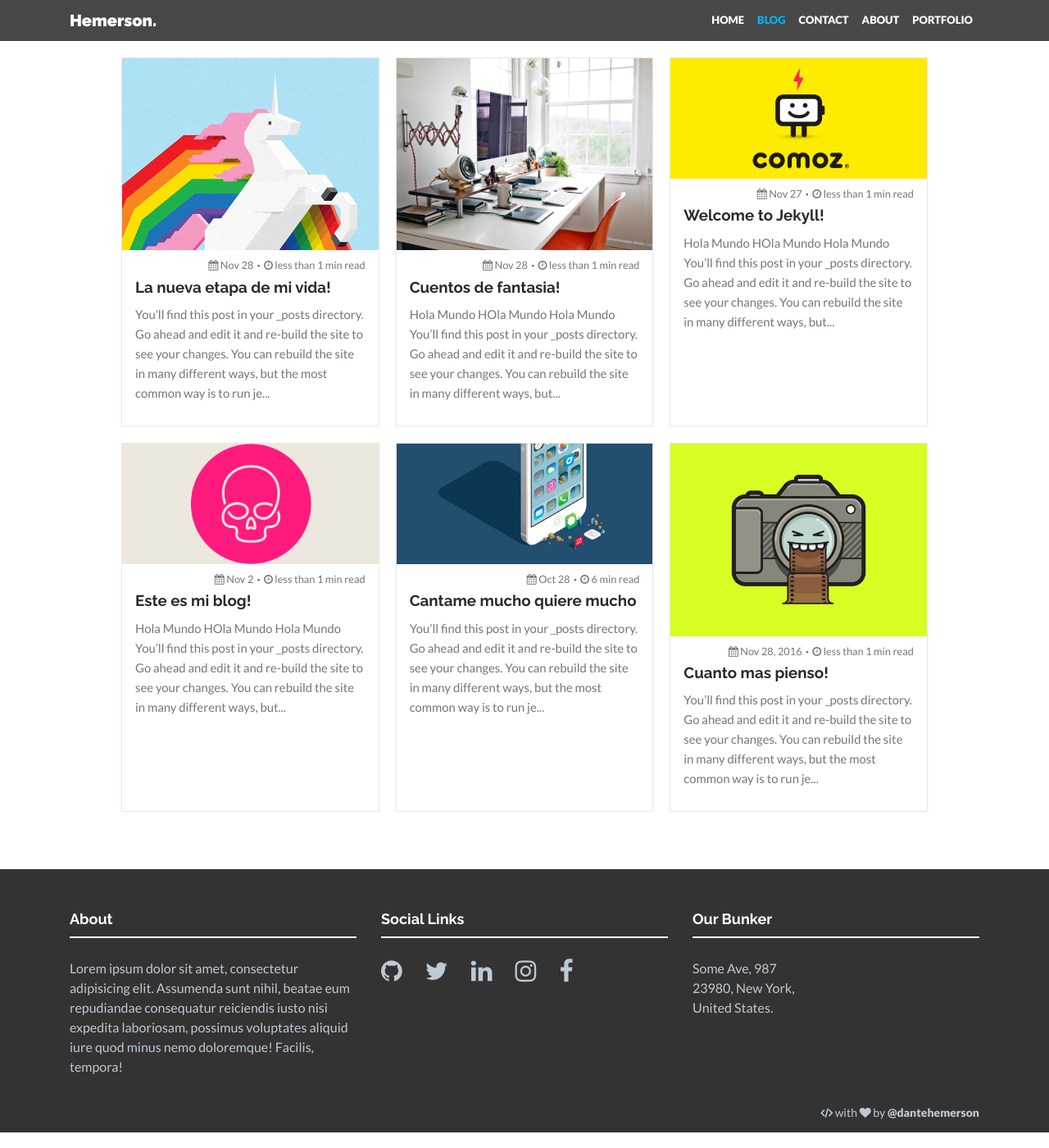
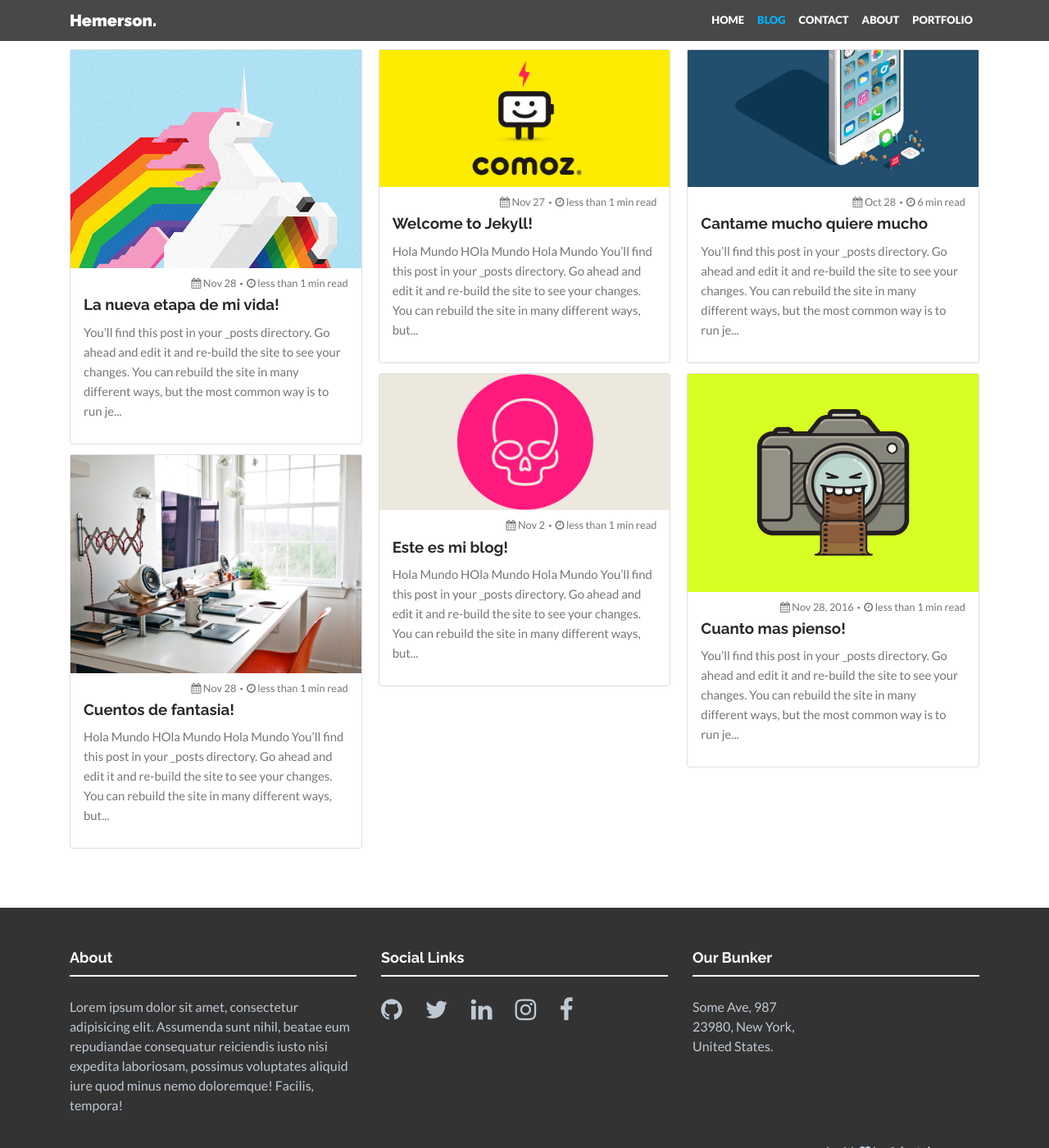
Before and after one commit to dantehemerson/dantito, a Jekyll site: the page built from blog.md, in a window 1280 px wide and 1400 px high. Shown: the whole window at 82% size. Built offline with Jekyll 4.4.1, drawn with Linux system fonts in a browser that asks for light colours.

Commit message:
Cards column

```diff
--- a/_includes/navbar.html
+++ b/_includes/navbar.html
@@ -1,6 +1,6 @@
 <nav class="navbar fixed-top navbar-expand-md navbar-dark navbar-custom">
 	<div class="container">
-		<a class="navbar-brand" href="index.html">Hemerson.</a>
+		<a class="navbar-brand" href="{{ site.baseurl }}/index.html">Hemerson.</a>
 		<button class="navbar-toggler" type="button" data-toggle="collapse" data-target="#navbarNav" aria-controls="navbarNav" aria-expanded="false" aria-label="Toggle navigation">
 		    <span class="navbar-toggler-icon"></span>
 		</button>
--- a/_sass/_common.scss
+++ b/_sass/_common.scss
@@ -282,21 +282,23 @@ button {
 
 // BLOG ITEM (POST)
 .post-item {
-  padding: 10px;
+  //padding: 10px;
 }
 
 .post-item .box-body {
-  -webkit-box-shadow: 0 1px 4px rgba(0,0,0,.04);
-  box-shadow: 0 1px 4px rgba(255, 13, 13, 0.04);
-  border: 1px solid rgba(0,0,0,.09);
-  border-radius: 1px;
-  height: 100%;
+  // -webkit-box-shadow: 0 1px 4px rgba(0,0,0,.04);
+  // box-shadow: 0 1px 4px rgba(255, 13, 13, 0.04);
+  // //border-radius: 1px;
+  // height: 100%;
 
 }
 
 .post-item .box-body .box-info {
   padding: 16px;
   padding-top: 9px;
+}
+.post-item .box-body .cover a img {
+  width: 100%;
 }
 
 .post-item .box-body .box-info .post-title {
@@ -332,7 +334,7 @@ button {
 .container-fluid {
   margin-right: auto;
   margin-left: auto;
-  max-width: 1024px; /* or 950px */
+  max-width: 1160px; /* or 950px */
   padding-left: 25px;
   padding-right: 25px;
 }
@@ -357,3 +359,42 @@ button {
   //border: 1px solid #D8D8D8;
   border-radius: 50%;
 }
+
+
+
+
+// Solo funciona en bootstrap4 alpha 6
+// .card-columns {
+//   @include media-breakpoint-only(xl) {
+//     column-count: 5;
+//   }
+//   @include media-breakpoint-only(lg) {
+//     column-count: 4;
+//   }
+//   @include media-breakpoint-only(md) {
+//     column-count: 3;
+//   }
+//   @include media-breakpoint-only(sm) {
+//     column-count: 2;
+//   }
+// }
+
+
+
+@media (min-width: 576px) {
+    .card-columns {
+        column-count: 1;
+    }
+}
+
+@media (min-width: 768px) {
+    .card-columns {
+        column-count: 2;
+    }
+}
+
+@media (min-width: 992px) {
+    .card-columns {
+        column-count: 3;
+    }
+}
--- a/_sass/_variables.scss
+++ b/_sass/_variables.scss
@@ -17,7 +17,7 @@ $fs-menu: 13px;
 $fs-footer-love: 14px;
 $footer-paddint-tb: 40px;
 
-$fs-blog: 18px;
+$fs-blog: 19px;
 
 
 $primary-color: #333333;
--- a/blog.md
+++ b/blog.md
@@ -9,10 +9,9 @@ scripts:
     {% include navbar.html %}
 
 	<div class="container-fluid mtb">
-		<div class="row">
-
+		<div class="card-columns">
 		     {% for post in site.posts limit:6 %}
-		     	<article class="post-item col-md-6 col-lg-4">
+		     	<article class="card post-item" >
 		     		<div class="box-body">
 		     			<!-- <span class="category">TECH</span> -->
 		     			<div class="cover">
```
